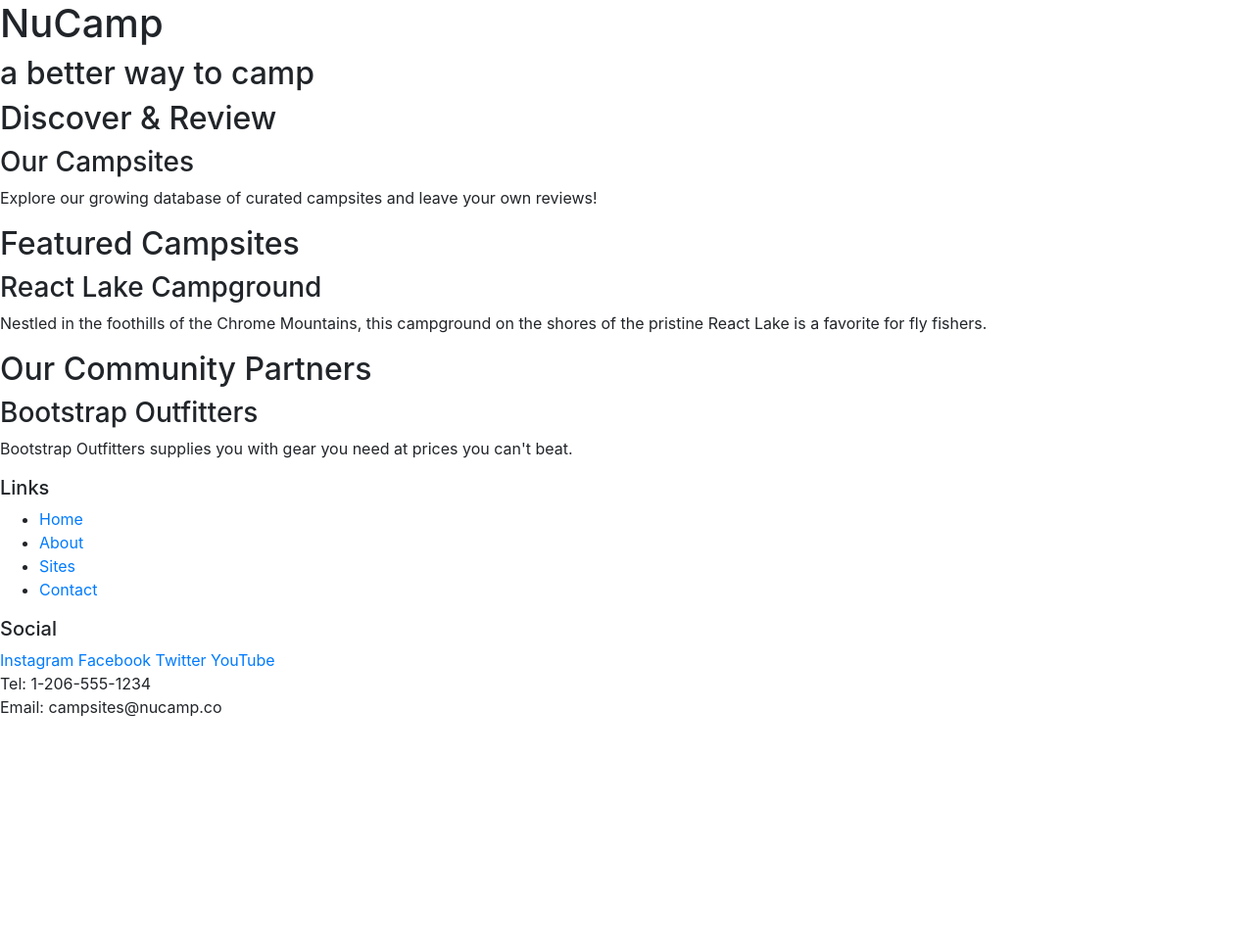
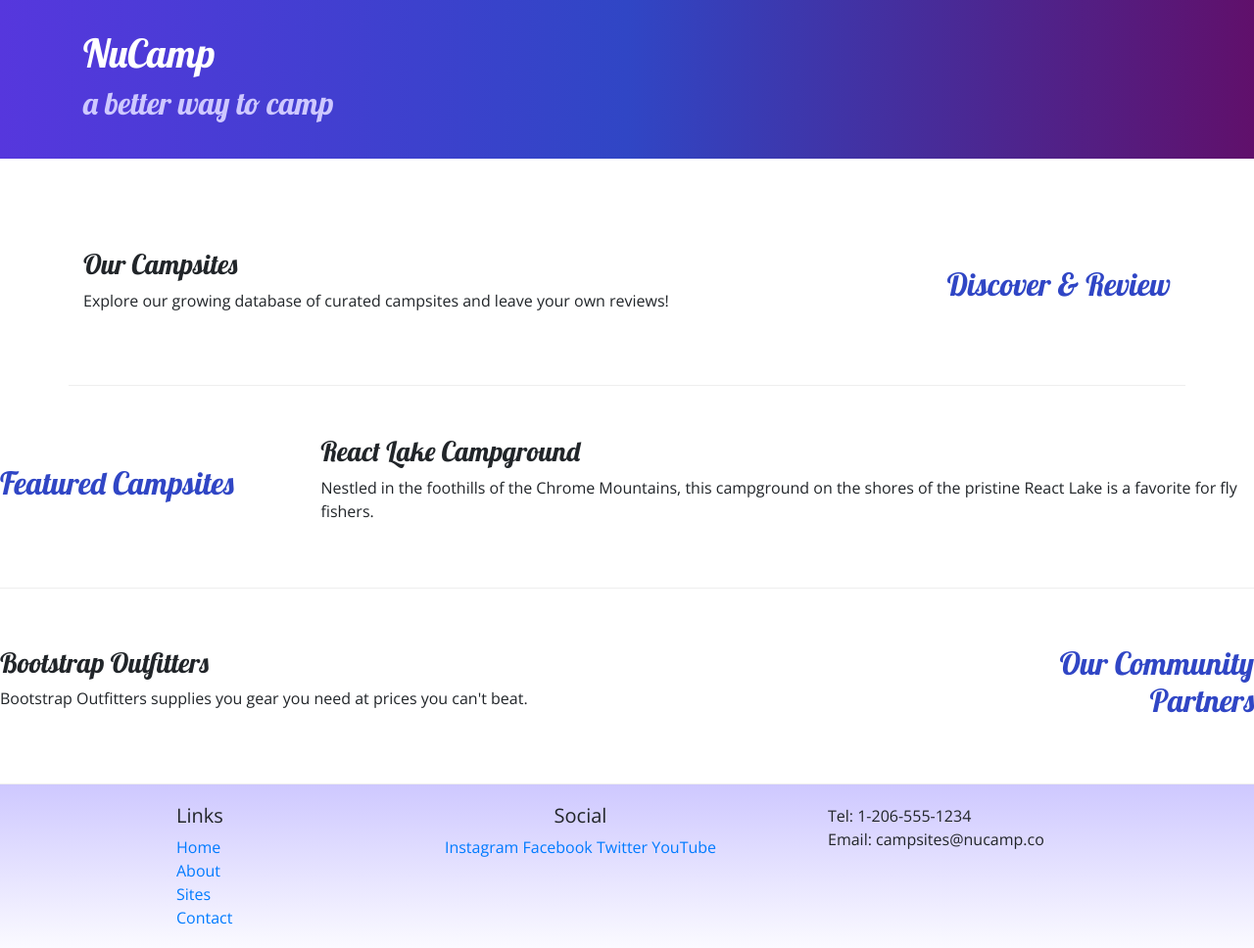
Before and after one commit to dede20011982/Nucampsite, a website: page index.html in a window 1280 px wide. Shown: the whole page at 98% size. Before the commit the page ends 800 px from the top, so only its background shows below. Drawn offline with nearby package versions, Linux system fonts and the light colour scheme.

Commit message:
index project

```diff
--- /dev/null
+++ b/css/styles.css
@@ -0,0 +1,32 @@
+body {
+    font-family: "Open Sans", sans-serif;
+}
+
+h1, h2, h3 {
+    font-family: "Lobster", cursive;
+}
+
+h2 {
+    color: #3046C5;
+}
+
+header h2 {
+    color: #CEC8FF;
+}
+
+footer {
+    background-image: linear-gradient(#CEC8FF, white);
+    padding: 20px 0;
+}
+
+.jumbotron {
+    padding: 30px;
+    background-image: linear-gradient(to right, #5637DD, #3046C5, #60106B);
+    color: white;
+}
+
+.row-content {
+    padding: 50px 0;
+    border-bottom: 1px ridge;
+    min-height: 200px;
+}
--- a/index.html
+++ b/index.html
@@ -9,62 +9,88 @@
     <!-- Bootstrap CSS -->
     <link rel="stylesheet" href="node_modules/bootstrap/dist/css/bootstrap.min.css" />
 
+    <!-- Additional CSS must be placed after Bootstrap CSS -->
+    <link rel="stylesheet" href="https://fonts.googleapis.com/css?family=Lobster|Open+Sans" />
+    <link rel="stylesheet" href="css/styles.css" />
     <title>NuCamp: A Better Way To Camp</title>
 </head>
 
 <body>
 
-    <header>
-        <div>
+    <header class="jumbotron jumbotron-fluid">
+        <div class="container">
+            <div class="row">
+                <div class="col">
                     <h1>NuCamp</h1>
                     <h2>a better way to camp</h2>
                 </div>
+            </div>
+        </div>
     </header>
 
-    <div>
-        <h2>Discover & Review</h2>
+    <div class="container">
+        <div class="row row-content align-items-center">
+            <div class="col-sm-4 order-sm-last col-md-3">
+                <h2 class="text-sm-right">Discover & Review</h2>
+            </div>
+            <div class="col">
                 <h3>Our Campsites</h3>
-        <p>Explore our growing database of curated campsites and leave your own reviews!</p>
+                <p class="d-none d-sm-block">Explore our growing database of curated campsites and leave your own reviews!</p>
+            </div>
+        </div>
     </div>
 
-    <div>
+    <div class="row row-content align-items-center">
+        <div class="col-sm-4 col-md-3">
             <h2>Featured Campsites</h2>
+        </div>
+        <div class="col">
             <h3>React Lake Campground</h3>
-        <p>Nestled in the foothills of the Chrome Mountains, this campground on the shores of the pristine React Lake is a favorite for fly fishers.</p>
+            <p class="d-none d-sm-block">Nestled in the foothills of the Chrome Mountains, this campground on the shores of the pristine React Lake is a favorite for fly fishers.</p>
+         </div>
     </div>
 
-    <div>
-        <h2>Our Community Partners</h2>
+    <div class="row row-content align-items-center">
+        <div class="col-sm-4 order-sm-last col-md-3">
+            <h2 class="text-sm-right">Our Community Partners</h2>
+        </div>
+        <div class="col">
             <h3>Bootstrap Outfitters</h3>
-        <p>Bootstrap Outfitters supplies you with gear you need at prices you can't beat.</p>
+            <p class="d-none d-sm-block">Bootstrap Outfitters supplies you gear you need at prices you can't beat.</p>
+        </div>
     </div>
 
     <footer>
-        <div>
+        <div class="container">
+            <div class="row">
+                <div class="col-4 col-sm-2 offset-1">
                     <h5>Links</h5>
-            <ul>
+                    <ul class="list-unstyled">
                         <li><a href="#">Home</a></li>
                         <li><a href="#">About</a></li>
                         <li><a href="#">Sites</a></li>
                         <li><a href="#">Contact</a></li>
                     </ul>
                 </div>
-        <div>
+            <div class="col-6 col-sm-5 text-center">
                 <h5>Social</h5>
                 <a href="http://instagram.com/">Instagram</a>
                 <a href="http://facebook.com/">Facebook</a>
                 <a href="http://twitter.com/">Twitter</a>
                 <a href="http://youtube.com/">YouTube</a>
             </div>
-        <div>
+            <div class="col-sm-4">
             Tel: 1-206-555-1234<br />
             Email: campsites@nucamp.co
             </div>
+        </div>
+    </div>
     </footer>
+
     <!-- jQuery must come first, then Popper.js, then the Bootstrap JavaScript plugins.-->
     <script src="node_modules/jquery/dist/jquery.slim.min.js"></script>
     <script src="node_modules/popper.js/dist/umd/popper.min.js"></script>
     <script src="node_modules/bootstrap/dist/js/bootstrap.min.js"></script>
+
 </body>
-
 </html>
--- a/package.json
+++ b/package.json
@@ -1,7 +1,7 @@
 {
   "name": "nucampsite",
   "version": "1.0.0",
-  "description": "This is a website for the fictional campsites review site Nucamp"
+  "description": "This is a website for the fictional campsites review site Nucamp",
   "main": "index.html",
   "scripts": {
     "lite": "lite-server",
@@ -17,6 +17,6 @@
     "bootstrap": "^4.0.0",
     "jquery": "^3.3.1",
     "popper.js": "^1.12.9"
-  },
+  }
 
 }
```
Also changed, not shown: aboutus.html (added, +98 -0 lines). Lines whose indentation alone changed are shown as unchanged.
